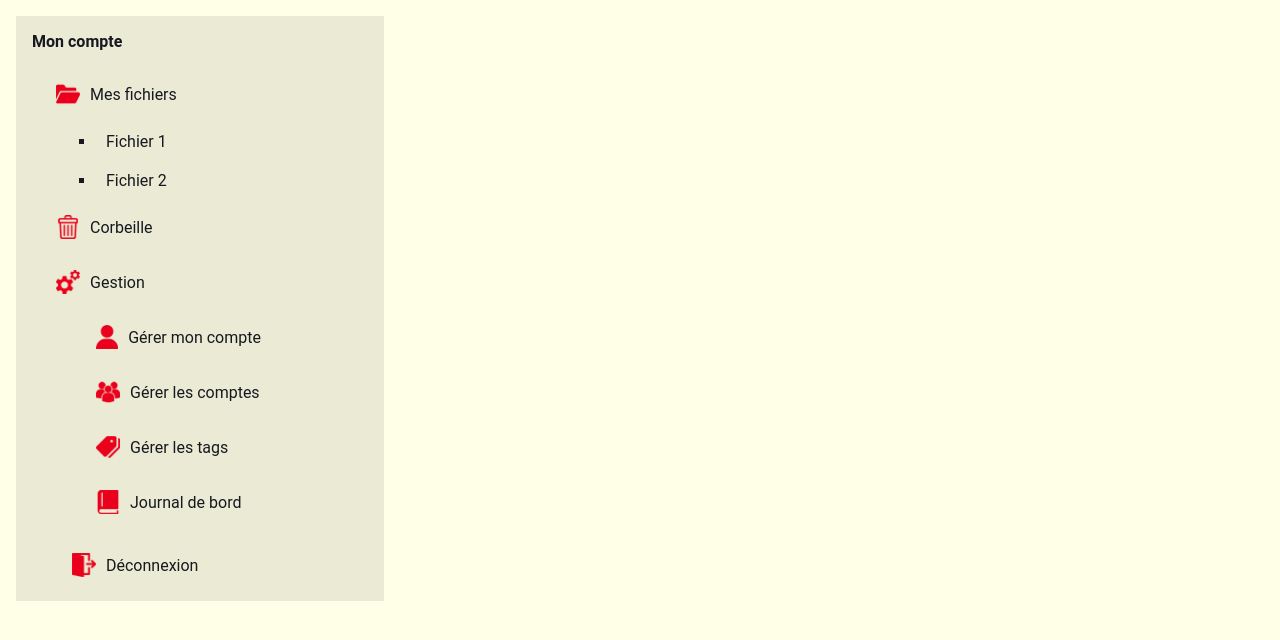
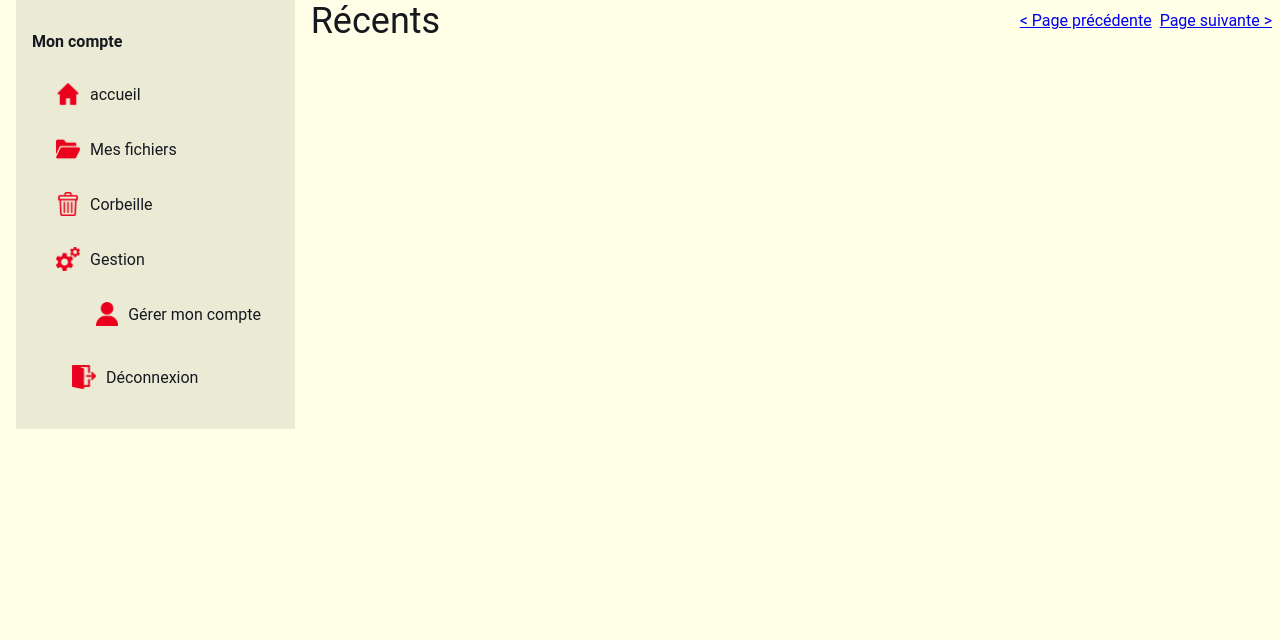
Before and after one commit to LionelSts/drivePicturesVideos, a PHP site: page /home.php in a window 1280 px wide. Shown: the part 90-730 px from the top of the page. Run offline with PHP 8.4, Linux system fonts and the light colour scheme; the visitor is signed in with stand-in values (Sample User, id 1); tables that the repository leaves empty or names only in its code hold one stand-in row (values such as "Sample post").

Commit message:
Fix files name (with extension), add home in menu, file display on home

```diff
--- a/filesDisplay.php
+++ b/filesDisplay.php
@@ -1,5 +1,7 @@
 <?php
     if(!isset($_SESSION["mail"])) echo '<script> alert("Vous n`êtes pas connecté.");window.location.replace("./index.php");</script>';
+    function loadFiles($myFiles,$search = ""): void
+    {
         if(isset($_GET["page"])){
             $page = $_GET["page"]*20;
         }else{
@@ -8,10 +10,22 @@
         $mail = $_SESSION['mail'];
         $link = mysqli_connect("127.0.0.1", "root", "" , "drivelbr") ;
         $link->query('SET NAMES utf8');
-    $requete = "SELECT * FROM `fichiers` WHERE `auteur` = '$mail' ORDER BY `date` DESC LIMIT 20 OFFSET ".intval($page); // Preparing the request to verify the password where the login entered is found on the database
+        if($myFiles){
+            $requete = "SELECT * FROM `fichiers` WHERE `auteur` = '$mail' ORDER BY `date` DESC, `id`  LIMIT 20 OFFSET ".intval($page); // Preparing the request to verify
             $result = mysqli_query($link, $requete); // Saving the result
             $files = mysqli_fetch_all($result);
-?>
+        }else if($search === ""){
+            if($_SESSION['role'] == "invite"){
+                $requete = "SELECT * FROM `fichiers` WHERE `id`  IN (SELECT DISTINCT `id_fichier` FROM `caracteriser` WHERE `nom_tag` IN (SELECT `nom_tag` FROM attribuer WHERE `email`='$mail')) OR auteur='$mail' ORDER BY `date` DESC, `id`  LIMIT 20 OFFSET ".intval($page); // Preparing the request
+            }else{
+                $requete = "SELECT * FROM `fichiers` ORDER BY `date` DESC, `id`  LIMIT 20 OFFSET ".intval($page); // Preparing the request to verify
+            }
+            $result = mysqli_query($link, $requete); // Saving the result
+            $files = mysqli_fetch_all($result);
+        }else{
+
+        }
+        echo'
     <div class="filesNavigation">
         <h2 class="mediumTitle">Récents</h2>
         <div>
@@ -24,24 +38,23 @@
                     <img alt="supprimer" src="./images/icons/trash.png" onclick="deleteFiles()">
                 </div>
             </div>
-        <a href="<?php
+            <a href=';
         if($page <= 0){
             echo './my_files.php?page=0';
         }else{
             echo './my_files.php?page='.$page/20 -1;
         }
-        ?>">< Page précédente</a>
-        <a href="<?php
+        echo'">< Page précédente</a>';
+        echo '<a href="';
         if(count($files) < 20){
             echo './my_files.php?page='.$page/20;
         }else{
             echo './my_files.php?page='.$page/20 +1;
         }
-        ?>">Page suivante ></a>
+        echo'">Page suivante ></a>
         </div>
     </div>
-<div id="filesDisplayContainer">
-    <?php
+    <div id="filesDisplayContainer">';
         foreach ($files as $fichier){
             $search=$fichier[0];
             $requete = "SELECT `nom_tag` FROM `caracteriser` WHERE `id_fichier` = '$fichier[0]'";
@@ -68,7 +81,8 @@
             echo '<img alt="mignature du fichier '. $fichier[0] . '.' . $fichier[2] .'" class="migniatureFichier"  src="' . $src . '">';
 
             echo '      <p>
-                            '.$fichier[1].'
+                                <span class="fileNameContainer">'.$fichier[1].'.</span>
+                                <span class="fileExtensionContainer">'.$fichier[2].'</span>
                         </p>
                         </div>
                         <p>
@@ -76,10 +90,9 @@
                         </p>
                    </div>';
         }
-    ?>
+        echo'
     </div>
-<script src="selectionComponent.js"></script>
-<?php
+    <script src="selectionComponent.js"></script>';
         $requete = "SELECT `nom_tag` FROM `tags`";
         $result = mysqli_query($link, $requete); // Saving the result
         $tags = mysqli_fetch_all($result);
@@ -89,9 +102,11 @@
         }
         $tagsString = rtrim($tagsString, ',');
         $tagsString.=']';
-?>
+        echo'
     <script>
-    const listTag = <?php echo $tagsString ?>;
+        const listTag = '.$tagsString;
+        echo'
     </script>
 
-<script src="filesPreview.js"></script>
+    <script src="filesPreview.js"></script>';
+    }
--- a/filesPreview.js
+++ b/filesPreview.js
@@ -6,7 +6,6 @@
         document.getElementById('filesDisplayContainer').innerHTML += data;
         fileGeneration = document.getElementById("filePreviewContainerDiv").children[1].id;
         window.addEventListener('beforeunload', () => closeFile(fileGeneration));
-
         }, "html");
 
 }
--- a/home.php
+++ b/home.php
@@ -25,12 +25,17 @@
             <input type="text" id="searchInput" placeholder="Barre de recherche"/>
             <img alt="loupe" src="images/icons/search-logo.png" id="search-logo">
         </div>
-
     </div>
+    <div id="main">
         <?php   // affichage du menu
             include 'menu.php';
             echo getMenu();
         ?>
-
-
+        <div id="pageContent">
+        <?php
+        include 'filesDisplay.php';
+        loadFiles(0);
+        ?>
+        </div>
+    </div>
 </body>
--- a/menu.php
+++ b/menu.php
@@ -4,13 +4,10 @@
         $role = $_SESSION['role'];
         $html = "<div id='leftmenu'>
         <ul id='menurubrique'>
-            <li id='title'>Mon compte</li>";
-        if($role != 'lecture') $html .= "<ul>
-            <li class='menuLine'><img alt='dossier' class='iconMenu' src='images/icons/folder.png'><a href='my_files.php' id='page'>Mes fichiers</a></li>
-            <ul id='menufichiers'>
-                <li><a href='#' id='page'>Fichier 1</a></li>
-                <li><a href='#' id='page'>Fichier 2</a></li>
-            </ul>";
+            <li id='title'>Mon compte</li><ul>
+            <li class='menuLine'><img alt='dossier' class='iconMenu' src='images/icons/home.png'><a href='home.php' id='page'>accueil</a></li>";
+        if($role != 'lecture') $html .= "
+            <li class='menuLine'><img alt='dossier' class='iconMenu' src='images/icons/folder.png'><a href='my_files.php' id='page'>Mes fichiers</a></li>";
         if($role != 'lecture') $html.= "<li class='menuLine'><img alt='poubelle' class='iconMenu' src='images/icons/trash_red.png'><a href='#' id='page'>Corbeille</a></li>";
         $html.="<li class='menuLine'><img alt='engrenages' class='iconMenu' src='images/icons/engrenages.png'><a>Gestion</a></li><ul>
             <li class='menuLine'><img alt='personnage' class='iconMenu' src='images/icons/user.png'><a href='my_account.php' id='page'>Gérer mon compte</a></li>";
--- a/my_files.php
+++ b/my_files.php
@@ -39,6 +39,7 @@
         </div>
         <?php
             include 'filesDisplay.php';
+            loadFiles(1);
         ?>
         <?php
             include 'upload-popup.php';
--- a/style.css
+++ b/style.css
@@ -718,9 +718,18 @@
 }
 .fichierSubContainer p{
     font-size:1.25em;
+    overflow: hidden;
     white-space: nowrap;
-    word-wrap: break-word;
+    text-overflow: ellipsis;
+    display: flex;
+}
+.fileNameContainer{
     overflow: hidden;
+    white-space: nowrap;
+    text-overflow: ellipsis;
+}
+.fileExtensionContainer{
+    width: fit-content;
 }
 
 .fichierContainer p{
```
Also changed, not shown: images/graphiqueLBR/logo2.png (added), images/icons/home.png (added). Lines whose indentation alone changed are shown as unchanged.
